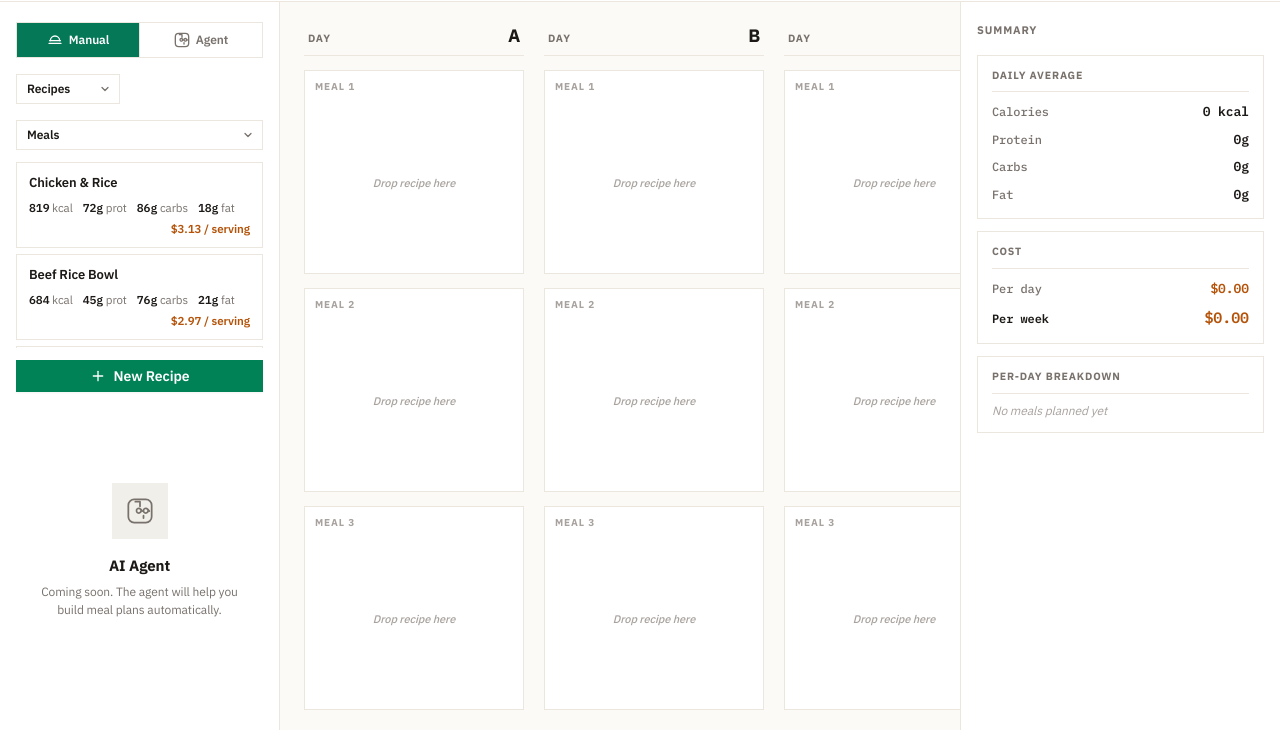
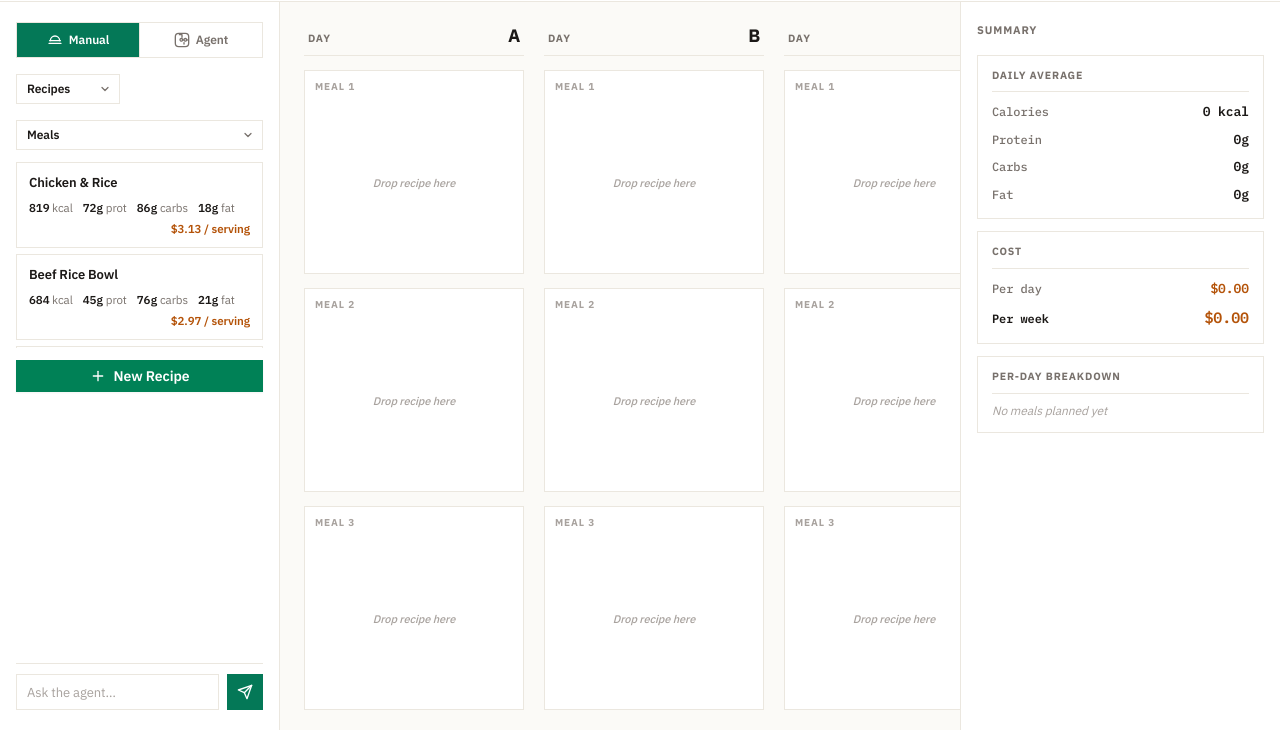
Before and after one commit to Git-Monke/bulk, a website with bundled scripts: page index.html in a window 1280 px wide. Shown: the part 70-800 px from the top of the page. Built offline with nearby package versions, Linux system fonts and the light colour scheme.

Commit message:
Added real agent view

```diff
--- a/css/style.css
+++ b/css/style.css
@@ -330,6 +330,70 @@ input[type=number] {
   color: var(--c-muted);
   line-height: 1.5;
   max-width: 200px;
+}
+
+/* ============================================================
+   Agent chat
+   ============================================================ */
+.agent-messages {
+  flex: 1;
+  overflow-y: auto;
+  display: flex;
+  flex-direction: column;
+  gap: 10px;
+  padding-bottom: 4px;
+  min-height: 0;
+}
+
+.agent-input-row {
+  display: flex;
+  align-items: center;
+  gap: 8px;
+  padding-top: 10px;
+  border-top: 1px solid var(--c-line);
+  flex-shrink: 0;
+}
+
+.agent-input {
+  flex: 1;
+  height: 36px;
+  padding: 0 10px;
+  border: 1px solid var(--c-line);
+  border-radius: 0;
+  background: var(--c-surface);
+  font-family: inherit;
+  font-size: 13px;
+  color: var(--c-text);
+  transition: border-color 120ms, box-shadow 120ms;
+}
+.agent-input::placeholder {
+  color: var(--c-faint);
+}
+.agent-input:focus {
+  outline: none;
+  border-color: var(--c-accent);
+  box-shadow: 0 0 0 3px rgba(4, 120, 87, 0.12);
+}
+
+.agent-send-btn {
+  width: 36px;
+  height: 36px;
+  border-radius: 0;
+  border: 0;
+  background: var(--c-accent);
+  color: #fff;
+  display: grid;
+  place-items: center;
+  cursor: pointer;
+  flex-shrink: 0;
+  transition: background 120ms;
+}
+.agent-send-btn:hover {
+  background: #065f46;
+}
+.agent-send-btn svg {
+  width: 16px;
+  height: 16px;
 }
 
 .select-pill {
--- a/index.html
+++ b/index.html
@@ -266,18 +266,23 @@
 
       <!-- Agent View: Chat Interface -->
       <div id="agent-view" class="sidebar-content hidden">
-        <div id="agent-placeholder" class="agent-placeholder">
-          <div class="agent-placeholder-icon">
-            <svg xmlns="http://www.w3.org/2000/svg" fill="none" viewBox="0 0 24 24" stroke="currentColor" stroke-width="1.5" stroke-linecap="round" stroke-linejoin="round">
-              <path d="M12 8V4H8"></path>
-              <rect x="2" y="2" width="20" height="20" rx="5"></rect>
-              <path d="M9 12a2 2 0 1 0 3.535-1.536L14 12l-1.465-1.536A2 2 0 0 0 9 12"></path>
-              <path d="M15 16v2"></path>
-              <path d="M15 12a2 2 0 1 0 3.535-1.536L20 12l-1.465-1.536A2 2 0 0 0 15 12"></path>
+        <!-- Message list -->
+        <div id="agent-messages" class="agent-messages"></div>
+        <!-- Input row -->
+        <div class="agent-input-row">
+          <input
+            type="text"
+            id="agent-input"
+            class="agent-input"
+            placeholder="Ask the agent…"
+            autocomplete="off"
+          >
+          <button id="agent-send" class="agent-send-btn" aria-label="Send">
+            <svg xmlns="http://www.w3.org/2000/svg" fill="none" viewBox="0 0 24 24" stroke="currentColor" stroke-width="2" stroke-linecap="round" stroke-linejoin="round">
+              <line x1="22" y1="2" x2="11" y2="13"></line>
+              <polygon points="22 2 15 22 11 13 2 9 22 2"></polygon>
             </svg>
-          </div>
-          <h3 class="agent-placeholder-title">AI Agent</h3>
-          <p class="agent-placeholder-sub">Coming soon. The agent will help you build meal plans automatically.</p>
+          </button>
         </div>
       </div>
     </aside>
```
